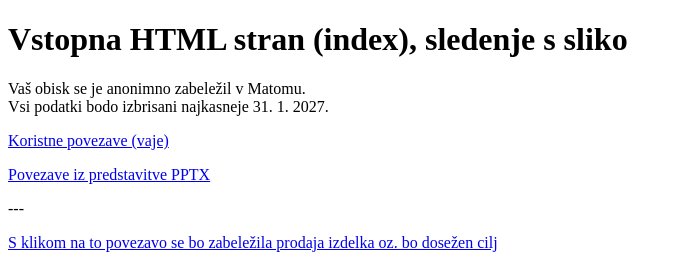
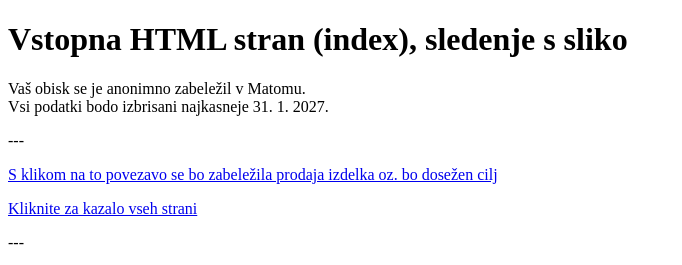
Before and after one commit to MatomoDelavnica/demo, a plain HTML site: page index.html in a window 1280 px wide. Shown: the top 265 px of the page, without its empty margins (0-682 px from the left). Drawn offline with Linux system fonts and the light colour scheme.

Commit message:
Add files via upload

```diff
--- a/index.html
+++ b/index.html
@@ -18,8 +18,6 @@ Vstopna HTML stran (index), sledenje s sliko
 Va&#353; obisk se je anonimno zabele&#382;il v Matomu.<br>
 Vsi podatki bodo izbrisani najkasneje 31. 1. 2027.
 </p>
-<p><a href="vaje1.html">Koristne povezave (vaje)</a></p>
-<p><a href="pptx1.html">Povezave iz predstavitve PPTX</a></p>
 <p>---</p>
 <p><a href="prodaja.html">S klikom na to povezavo se bo zabele&#382;ila prodaja izdelka oz. bo dose&#382en cilj</a></p>
 <p><a href="kazalo.html">Kliknite za kazalo vseh strani</a></p>
```
